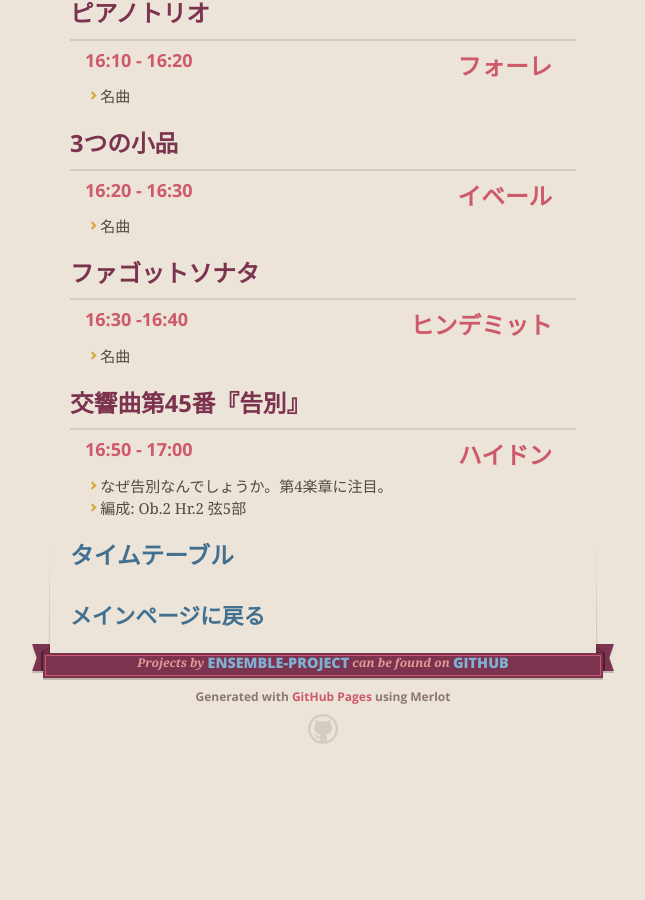
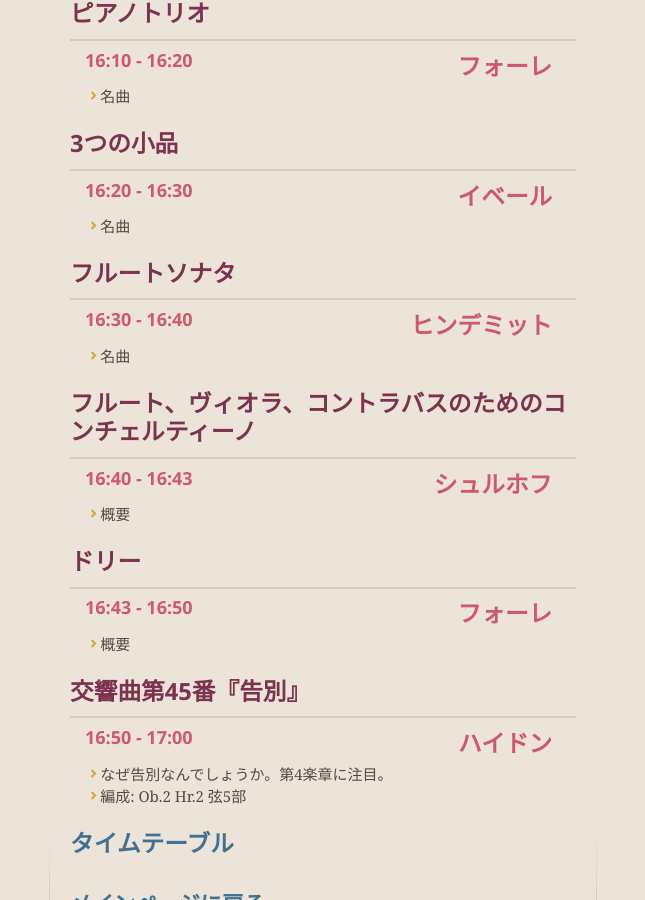
Before and after one commit to Ensemble-Project/Ensemble-Project.github.io, a Jekyll site: the page built from introduction.md, in a window 1280 px wide and 900 px high, scrolled down 1671 px. Shown: the whole window, without its empty margins (317-962 px from the left). Built offline with Jekyll 4.4.1, drawn with Linux system fonts in a browser that asks for light colours; our own code applies the rules of GitHub Pages for plain Markdown files; before the commit the page ends 2455 px from its top, so only the background shows below that.

Commit message:
update list

```diff
--- a/introduction.md
+++ b/introduction.md
@@ -60,10 +60,20 @@
 ###### 16:20 - 16:30
 * 名曲
 
-## ファゴットソナタ
+## フルートソナタ
 #### ヒンデミット
-###### 16:30 -16:40
+###### 16:30 - 16:40
 * 名曲
+
+## フルート、ヴィオラ、コントラバスのためのコンチェルティーノ
+#### シュルホフ
+###### 16:40 - 16:43
+* 概要
+
+## ドリー
+#### フォーレ
+###### 16:43 - 16:50
+* 概要
 
 ## 交響曲第45番『告別』
 #### ハイドン
```
